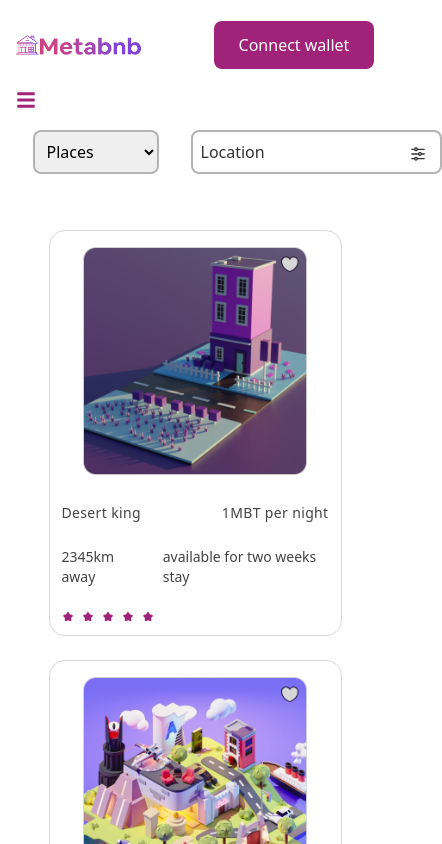
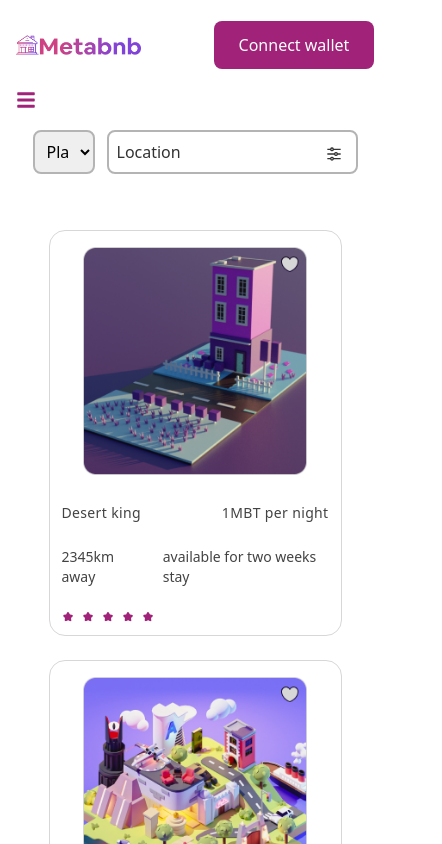
Before and after one commit to queen-x-vee/hng-metabnb-app, a React (Create React App) app: page /places in a window 390 px wide. Shown: the top 844 px of the page, 442 px wide, since content can reach past the window. Built offline with nearby package versions, Linux system fonts and the light colour scheme; the HTML template or start-up script is replaced by a standard one; a web font is replaced by a local one.

Commit message:
style: rduced mobile list size

```diff
--- a/src/components/Modal/Navbar.css
+++ b/src/components/Modal/Navbar.css
@@ -66,8 +66,9 @@
     }
 
     .nav-menu li a {
-        font-size: 2rem;
-        font-weight: 500;
+        font-size: 16px;
+        font-weight: 400;
+        border-bottom: 1px solid #a02279;
     }
 
     .hamburger{
--- a/src/components/Navbar2.js
+++ b/src/components/Navbar2.js
@@ -15,9 +15,9 @@ const Navbar2 = () => {
           <li className="m-2">Off-grid</li>
           <li className="my-2">Farm</li>
         </ul>
-        <div className="relative flex flex-row justify-between gap-8">
+        <div className=" w-full md:w-fit relative flex flex-row justify-around items-center">
 
-          <select name="places" id="places" className=" border-2 border-nav-input rounded-lg p-2 md:hidden">
+          <select name="places" id="places" className=" w-6/12 border-2 border-nav-input rounded-lg p-2 md:hidden mr-3">
           <option className="text-input-placeholder" value="Places">Places</option>
             <option value="Restaurant">Restaurant</option>
             <option value="Cottage">Cottage</option>
```
